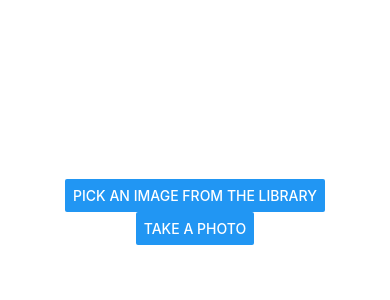
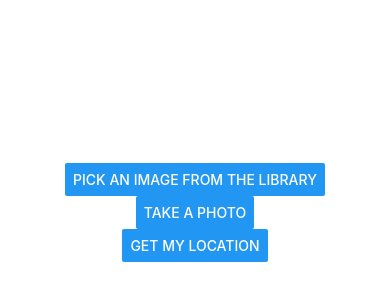
Before and after one commit to tinavngo/communication-features, a React Native app: screen / in a window 390 px wide. Shown: the part 210-510 px from the top of the page. Built offline with nearby package versions, Linux system fonts and the light colour scheme.

Commit message:
Add getLocation
users can access their location from Google Maps
1. Permission is requested
2. Display location on map once permission is granted

```diff
--- a/App.js
+++ b/App.js
@@ -8,6 +8,7 @@ import * as Location from 'expo-location';
 
 export default function App() {
   const [image, setImage] = useState(null);
+  const [location, setLocation] = useState(null);
 
   // Button #1 Pick an image
   const pickImage = async () => {
@@ -30,12 +31,24 @@ export default function App() {
       let result = await ImagePicker.launchCameraAsync();
 
       if(!result.canceled) {
-        let MediaLibraryPermissions = await MediaLibrary.requestPermissionsAsync();
+        let mediaLibraryPermissions = await MediaLibrary.requestPermissionsAsync();
 
-        if (MediaLibraryPermissions?.granted) await MediaLibrary.saveToLibraryAsync(result.assets[0].uri);
+        if (mediaLibraryPermissions?.granted) await MediaLibrary.saveToLibraryAsync(result.assets[0].uri);
 
         setImage(result.assets[0]);
       } else setImage(null)
+    }
+  }
+
+  // Button #3 Get location
+  const getLocation = async () => {
+    let permissions = await Location.requestForegroundPermissionsAsync();
+
+    if(permissions?.granted) {
+      const location = await Location.getCurrentPositionAsync({});
+      setLocation(location);
+    } else {
+      Alert.alert("Permissions to read location aren't granted");
     }
   }
 
@@ -52,6 +65,21 @@ export default function App() {
       title="Take a photo"
       onPress={takePhoto}
       />
+      {location &&
+      <MapView
+      style={{width: 300, height: 200}}
+      region={{
+        latitude: location.coords.latitude,
+        longitude: location.coords.longitude,
+        latitudeDelta: 0.0922,
+        longitudeDelta: 0.0421
+      }}
+      />
+      }
+      <Button
+      title="Get my location"
+      onPress={getLocation}
+      />
       <StatusBar style="auto" />
     </View>
   );
```
